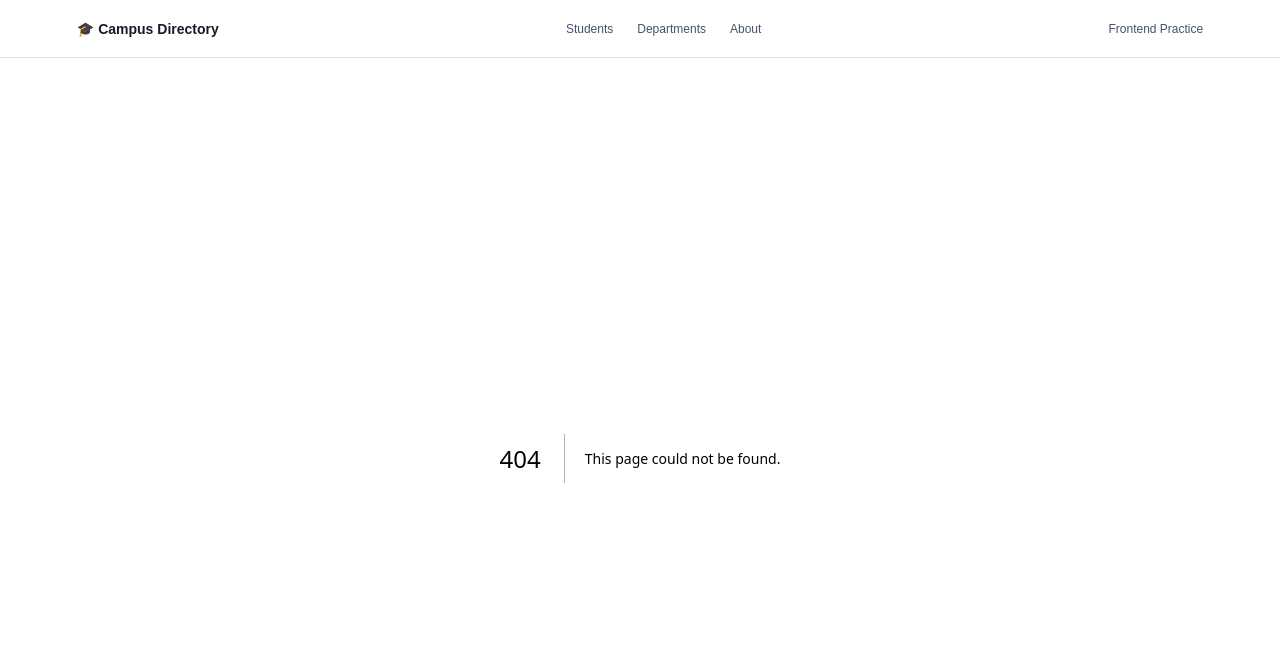
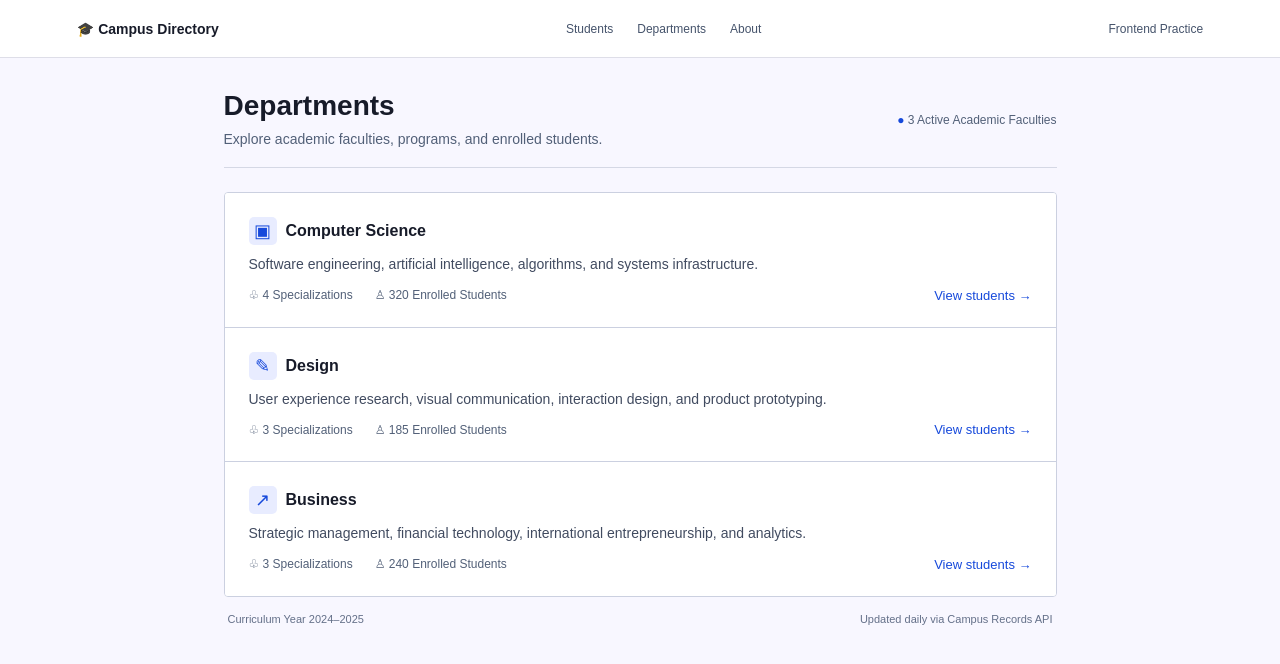
Before and after one commit to TrikamDevasi/studentDirectory, a Next.js app: page /departments in a window 1280 px wide. Before the commit this address had no page. Shown: the top 664 px of the page. Built offline with nearby package versions, Linux system fonts and the light colour scheme.

Commit message:
department added

```diff
--- /dev/null
+++ b/src/app/departments/page.tsx
@@ -0,0 +1,39 @@
+import DepartmentCard from "@/components/DepartmentCard";
+import { departments } from "@/data/departments";
+
+export default function DepartmentsPage() {
+  return (
+    <main className="departments-page">
+      <div className="departments-container">
+        <header className="departments-heading">
+          <div>
+            <h1>Departments</h1>
+
+            <p>
+              Explore academic faculties, programs, and enrolled students.
+            </p>
+          </div>
+
+          <span className="active-faculties">
+            ● {departments.length} Active Academic Faculties
+          </span>
+        </header>
+
+        <section className="department-list">
+          {departments.map((department) => (
+            <DepartmentCard
+              key={department.id}
+              department={department}
+            />
+          ))}
+        </section>
+
+        <footer className="departments-footer">
+          <span>Curriculum Year 2024–2025</span>
+
+          <span>Updated daily via Campus Records API</span>
+        </footer>
+      </div>
+    </main>
+  );
+}
--- a/src/app/globals.css
+++ b/src/app/globals.css
@@ -458,3 +458,183 @@ a {
     flex-direction: column;
   }
 }
+
+.departments-page {
+  min-height: calc(100vh - 58px);
+  background: #f8f7ff;
+  padding: 32px 24px;
+}
+
+.departments-container {
+  max-width: 833px;
+  margin: 0 auto;
+}
+
+.departments-heading {
+  display: flex;
+  justify-content: space-between;
+  align-items: center;
+  gap: 20px;
+  padding-bottom: 17px;
+  margin-bottom: 24px;
+  border-bottom: 1px solid #d5d8e5;
+}
+
+.departments-heading h1 {
+  margin: 0 0 6px;
+  font-size: 28px;
+  color: #171b29;
+}
+
+.departments-heading p {
+  margin: 0;
+  color: #526078;
+  font-size: 14px;
+  line-height: 1.6;
+}
+
+.active-faculties {
+  color: #526078;
+  font-size: 12px;
+  white-space: nowrap;
+}
+
+.active-faculties:first-letter {
+  color: #1649db;
+}
+
+.department-list {
+  border: 1px solid #cbd0e0;
+  border-radius: 4px;
+  overflow: hidden;
+  background: #fff;
+}
+
+.department-card {
+  padding: 24px;
+  background: #fff;
+}
+
+.department-card + .department-card {
+  border-top: 1px solid #cbd0e0;
+}
+
+.department-main {
+  display: flex;
+  align-items: center;
+  gap: 9px;
+  margin-bottom: 8px;
+}
+
+.department-icon {
+  display: flex;
+  align-items: center;
+  justify-content: center;
+  width: 28px;
+  height: 28px;
+  border-radius: 5px;
+  background: #e8ecff;
+  color: #1649db;
+  font-size: 18px;
+}
+
+.department-main h2 {
+  margin: 0;
+  font-size: 16px;
+  font-weight: 600;
+  color: #171b29;
+}
+
+.department-description {
+  margin: 0 0 12px;
+  color: #414b60;
+  font-size: 14px;
+  line-height: 1.6;
+}
+
+.department-bottom {
+  display: flex;
+  align-items: center;
+  justify-content: space-between;
+  gap: 16px;
+}
+
+.department-stats {
+  display: flex;
+  flex-wrap: wrap;
+  gap: 22px;
+}
+
+.department-stats span {
+  color: #526078;
+  font-size: 12px;
+}
+
+.view-students {
+  color: #1649db;
+  font-size: 13px;
+  white-space: nowrap;
+}
+
+.view-students:hover {
+  text-decoration: underline;
+}
+
+.departments-footer {
+  display: flex;
+  justify-content: space-between;
+  gap: 16px;
+  padding: 16px 4px;
+  color: #647089;
+  font-size: 11px;
+}
+
+@media (max-width: 650px) {
+  .departments-page {
+    padding: 24px 14px;
+  }
+
+  .departments-heading {
+    align-items: flex-start;
+    flex-direction: column;
+  }
+
+  .department-card {
+    padding: 18px;
+  }
+
+  .department-bottom {
+    align-items: flex-start;
+    flex-direction: column;
+  }
+
+  .department-stats {
+    gap: 10px;
+  }
+
+  .departments-footer {
+    flex-direction: column;
+  }
+}
+
+.breadcrumbs {
+  display: flex;
+  align-items: center;
+  gap: 10px;
+  margin-bottom: 16px;
+  color: #526078;
+  font-size: 12px;
+}
+
+.department-result-count {
+  margin: 18px 0;
+  color: #526078;
+  font-size: 12px;
+}
+
+.back-link {
+  display: inline-block;
+  margin-top: 20px;
+  color: #1649db;
+  font-size: 12px;
+}
--- /dev/null
+++ b/src/components/DepartmentCard.tsx
@@ -0,0 +1,47 @@
+import Link from "next/link";
+import { Department } from "@/types/Department";
+
+type Props = {
+  department: Department;
+};
+
+export default function DepartmentCard({ department }: Props) {
+  return (
+    <article className="department-card">
+      <div className="department-main">
+        <div className="department-icon">
+          {department.id === "computer-science"
+            ? "▣"
+            : department.id === "design"
+              ? "✎"
+              : "↗"}
+        </div>
+
+        <h2>{department.name}</h2>
+      </div>
+
+      <p className="department-description">
+        {department.description}
+      </p>
+
+      <div className="department-bottom">
+        <div className="department-stats">
+          <span>
+            ♧ {department.specializations} Specializations
+          </span>
+
+          <span>
+            ♙ {department.enrolledStudents} Enrolled Students
+          </span>
+        </div>
+
+        <Link
+          href={`/students/department/${department.id}`}
+          className="view-students"
+        >
+          View students →
+        </Link>
+      </div>
+    </article>
+  );
+}
--- a/src/components/Navbar.tsx
+++ b/src/components/Navbar.tsx
@@ -10,7 +10,7 @@ export default function Navbar() {
       <div className="nav-links">
         <Link href="/students">Students</Link>
 
-        <Link href="/students/department/cse">
+        <Link href="/departments">
           Departments
         </Link>
 
--- /dev/null
+++ b/src/data/departments.ts
@@ -0,0 +1,28 @@
+import { Department } from "@/types/Department";
+
+export const departments: Department[] = [
+  {
+    id: "computer-science",
+    name: "Computer Science",
+    description:
+      "Software engineering, artificial intelligence, algorithms, and systems infrastructure.",
+    specializations: 4,
+    enrolledStudents: 320,
+  },
+  {
+    id: "design",
+    name: "Design",
+    description:
+      "User experience research, visual communication, interaction design, and product prototyping.",
+    specializations: 3,
+    enrolledStudents: 185,
+  },
+  {
+    id: "business",
+    name: "Business",
+    description:
+      "Strategic management, financial technology, international entrepreneurship, and analytics.",
+    specializations: 3,
+    enrolledStudents: 240,
+  },
+];
```
Also changed, not shown: src/app/students/department/[department]/page.tsx (added, +69 -0 lines), src/types/department.ts (added, +7 -0 lines), src/app/students/department/[department]/[subDepartment]/page.tsx (added).
